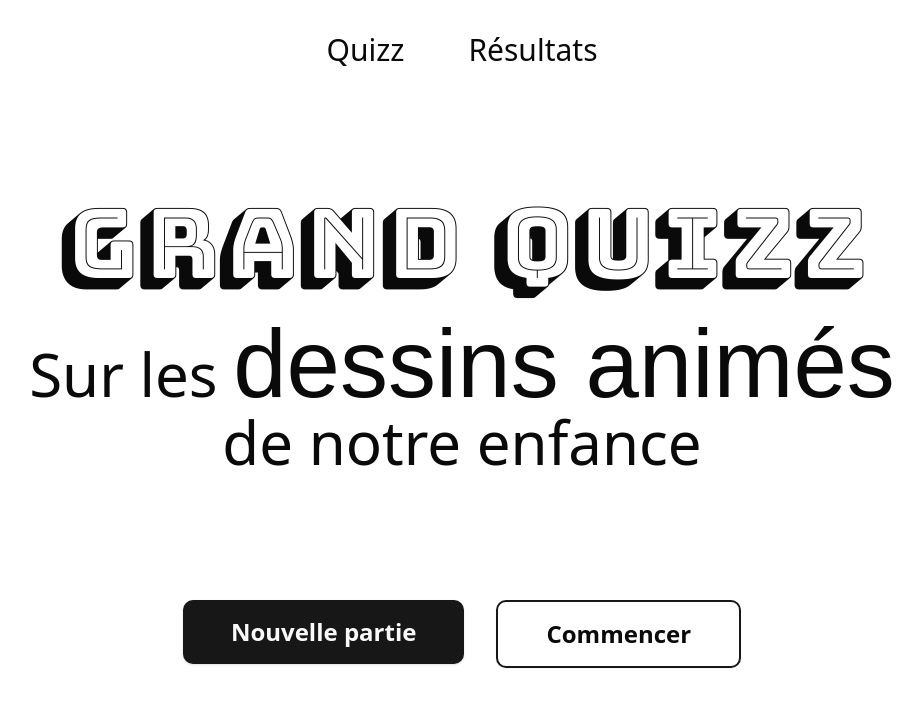
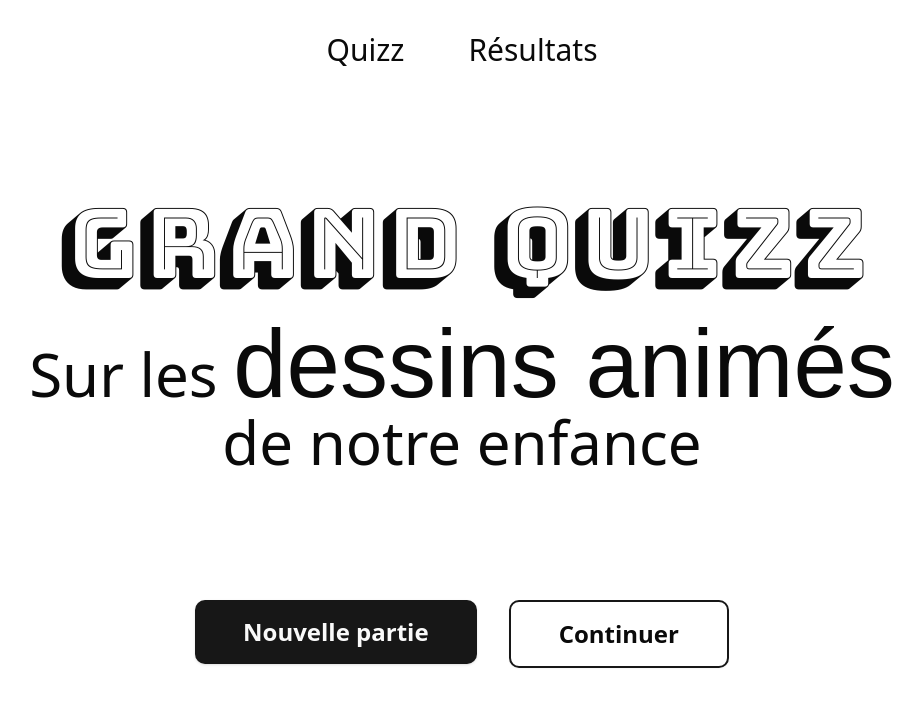
Before and after one commit to AntoineJOULIA/quizz-dessins-animes, a Next.js app: page / in a window 1280 px wide. Shown: the top 706 px of the page, without its empty margins (178-1101 px from the left). Built offline with nearby package versions, Linux system fonts and the light colour scheme; a web font is replaced by a local one.

Commit message:
chore: homepage "commencer" to "continuer"

```diff
--- a/src/app/page.tsx
+++ b/src/app/page.tsx
@@ -30,7 +30,7 @@ export default function Home() {
       <div className="flex gap-8">
         <NewGameButton />
         <Button asChild variant={"outline"} size={"lg"} className="text-2xl font-bold px-12 py-8">
-          <Link href="/1">Commencer</Link>
+          <Link href="/1">Continuer</Link>
         </Button>
       </div>
     </div>
```
